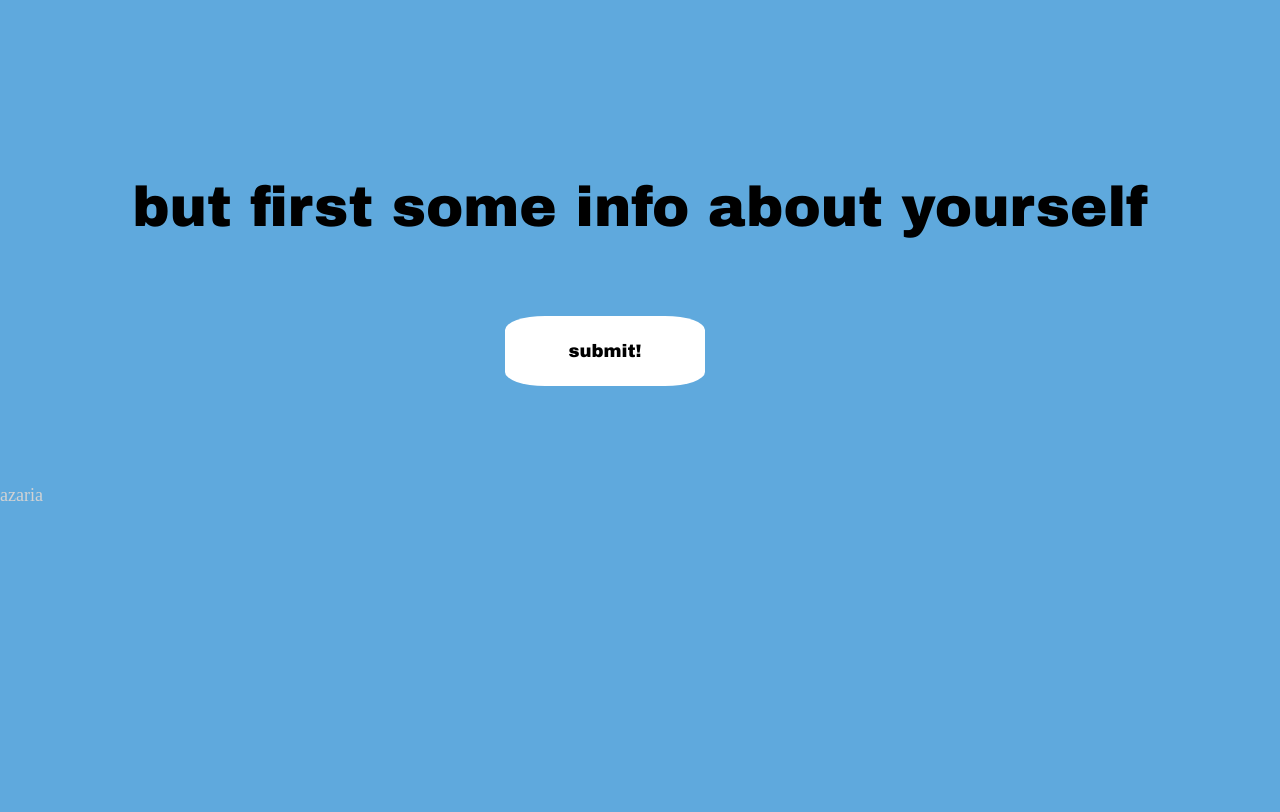
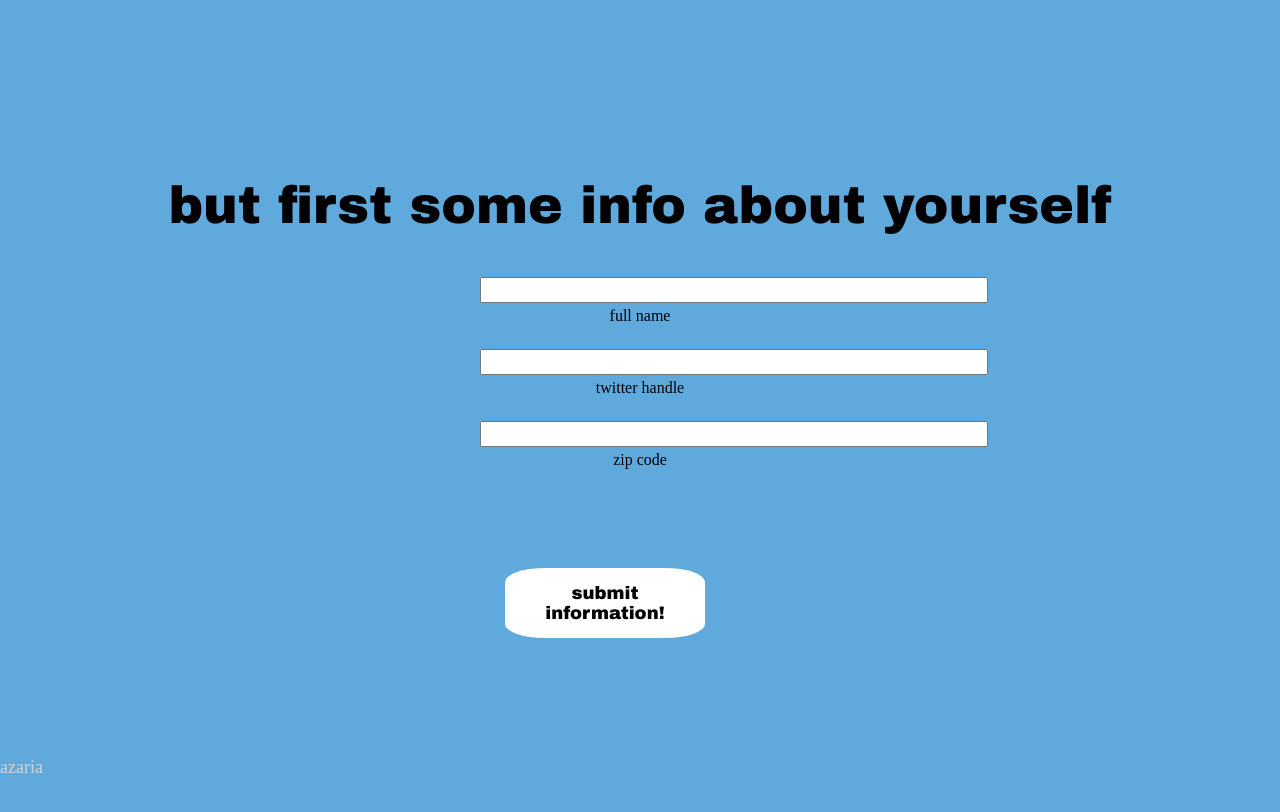
Before and after one commit to davidazaria/pttg, a website: page index.html in a window 1280 px wide. Both pictures are taken after a click on the button "click to start!". Drawn offline with nearby package versions, Linux system fonts and the light colour scheme.

Commit message:
updates to the user capture form

```diff
--- a/css/style.css
+++ b/css/style.css
@@ -5,16 +5,9 @@ html, body {
   background-color: #5FA9DD;
 }
 
-img {
-  height: 100px;
-  width: 150px;
-  margin: 52px 0 75px -50px;
-  display: inline;
-}
-
 h1 {
   font-family: 'Archivo Black', sans-serif;
-  font-size: 56px;
+  font-size: 52px;
   font-weight: 400;
   color: black;
   text-align: center;
@@ -31,6 +24,52 @@ h2 {
   position: absolute;
   top: 45%;
   width: 97%;
+}
+
+h3 {
+  font-family: "Helvetica Neue";
+  font-weight: 400;
+  text-align: center;
+  display: inline-block;
+}
+
+img {
+  height: 100px;
+  width: 150px;
+  margin: 52px 0 75px -50px;
+  display: inline;
+}
+
+
+.row {
+  width: 400px;
+  margin: auto;
+  padding: 20px;
+  text-align: center;
+}
+
+span {
+  position: relative;
+  margin: auto;
+}
+
+label {
+  margin: auto;
+  text-align: center;
+}
+
+.row span {
+  position: relative;
+  display: block;
+  margin: 20px 20px 20px 20px;
+}
+
+.input {
+  font-size: 12px;
+  margin: 5px 5px 5px 20px;
+  position: relative;
+  width: 500px;
+  height: 20px;
 }
 
 button {
--- a/index.html
+++ b/index.html
@@ -16,7 +16,7 @@
     <header>
       <h1>can you spot a real trump tweet?</h1>
     </header>
-    <div id="twitter"><img class="imag" alt="" src="https://tctechcrunch2011.files.wordpress.com/2017/01/twitter-trump-hat.gif"></div>
+    <div id="twitter"><img class="imag" alt="" src="http://bit.ly/2mcDW9U"></div>
     <div>
       <h2>a game featuring president donald trump's twitter feed</h2>
     </div>
@@ -28,14 +28,30 @@
     <header>
       <h1>but first some info about yourself</h1>
     </header>
-    <div>
-      <button class="bton" id="btontwo">submit!</button>
+    <div class="row">
+      <span>
+        <input class="input" id="name" type="text"/>
+          <label for="name">full name</label>
+      </span>
+      <span>
+        <input class="input" id="twitter" type="text"/>
+          <label for="twitter">twitter handle</label>
+      </span>
+      <span>
+        <input class="input" id="zip_code" type="integer"/>
+          <label for="zip_code">zip code</label>
+      </span>
+        <button class="bton" id="btontwo">submit information!</button>
     </div>
   </section>
   <section class="instructionpage">
     <header>
       <h1>how does the game work?</h1>
     </header>
+    <div id="twitter"><img class="imag" alt="" src="http://bit.ly/2mcDW9U"></div>
+    <div>
+      <h3>this is a fun, interactive game testing your ability to spot a real or fake president donald trump tweet. as we know, president trump is a prolific tweeter. so much so that his tweets have the ability to shape foreign affairs, capital markets, the media zeitgeist, and even sports policy. with that, president trump as offered us a rare glimpse into the psyche of a world leader. part of this exercise is to only have a good time guessing whether a tweet was produced by president trump or not, but additionally highlighting our own biases in determining true from fake.</h3>
+    </div>
     <div>
       <button class="bton" id="btonthree">let's play!</button>
     </div>
--- a/js/app.js
+++ b/js/app.js
@@ -43,7 +43,6 @@ $(() => {
   });
 
   //look into slider for this
-
   $('.game_bton').click(() => {
     console.log('Welcome to the game page!');
     $('.gamepage').show();
@@ -89,7 +88,7 @@ $(() => {
   $('.game_bton').click(() => {
     console.log('Welcome to the game page!');
     $('.gamepage').show();
-    $('.eigth_tweet').hide();
+    $('.eighth_tweet').hide();
     $('.ninth_tweet').show();
   });
 
@@ -99,4 +98,5 @@ $(() => {
     $('.ninth_tweet').hide();
     $('.tenth_tweet').show();
   });
+
 });
```
